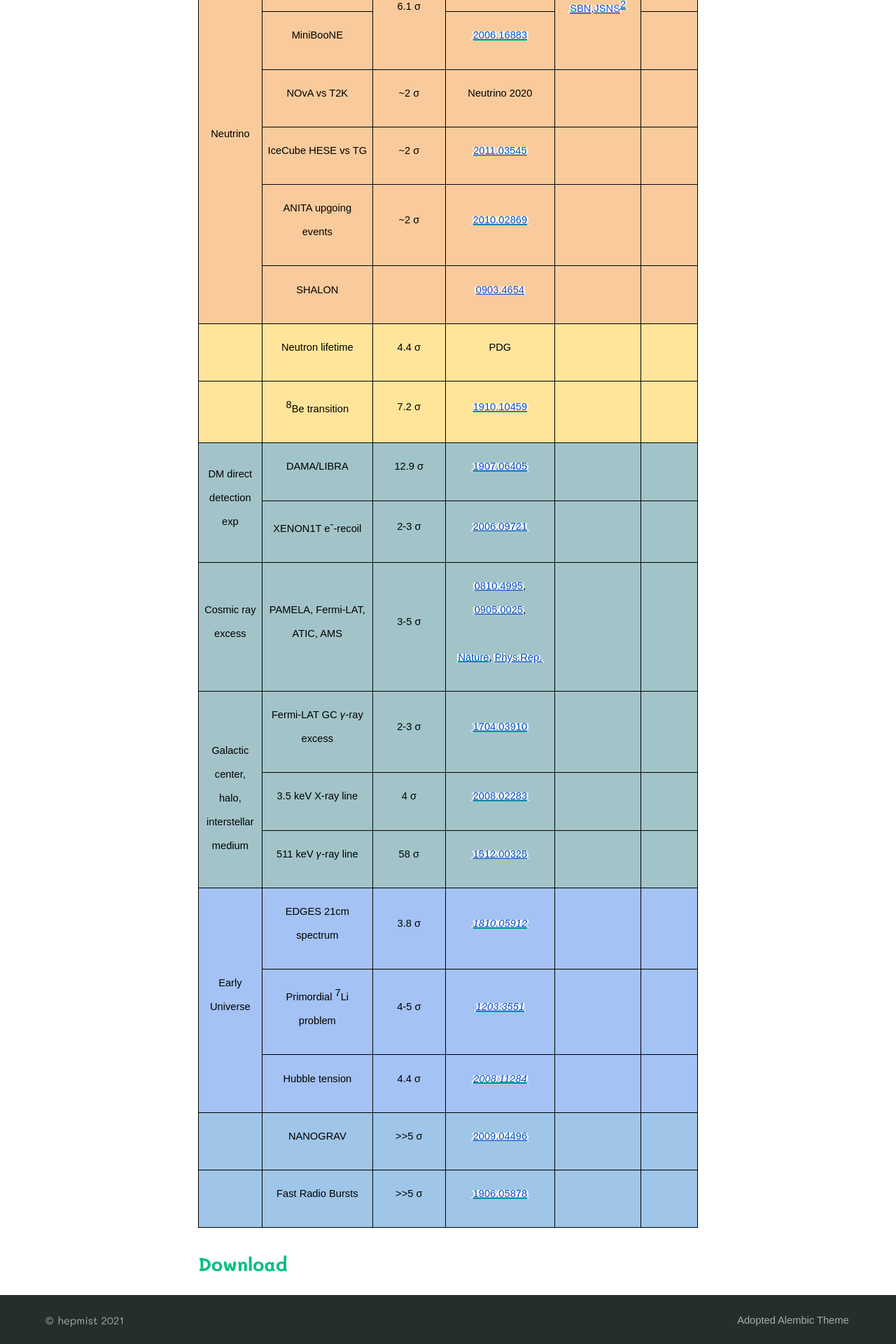
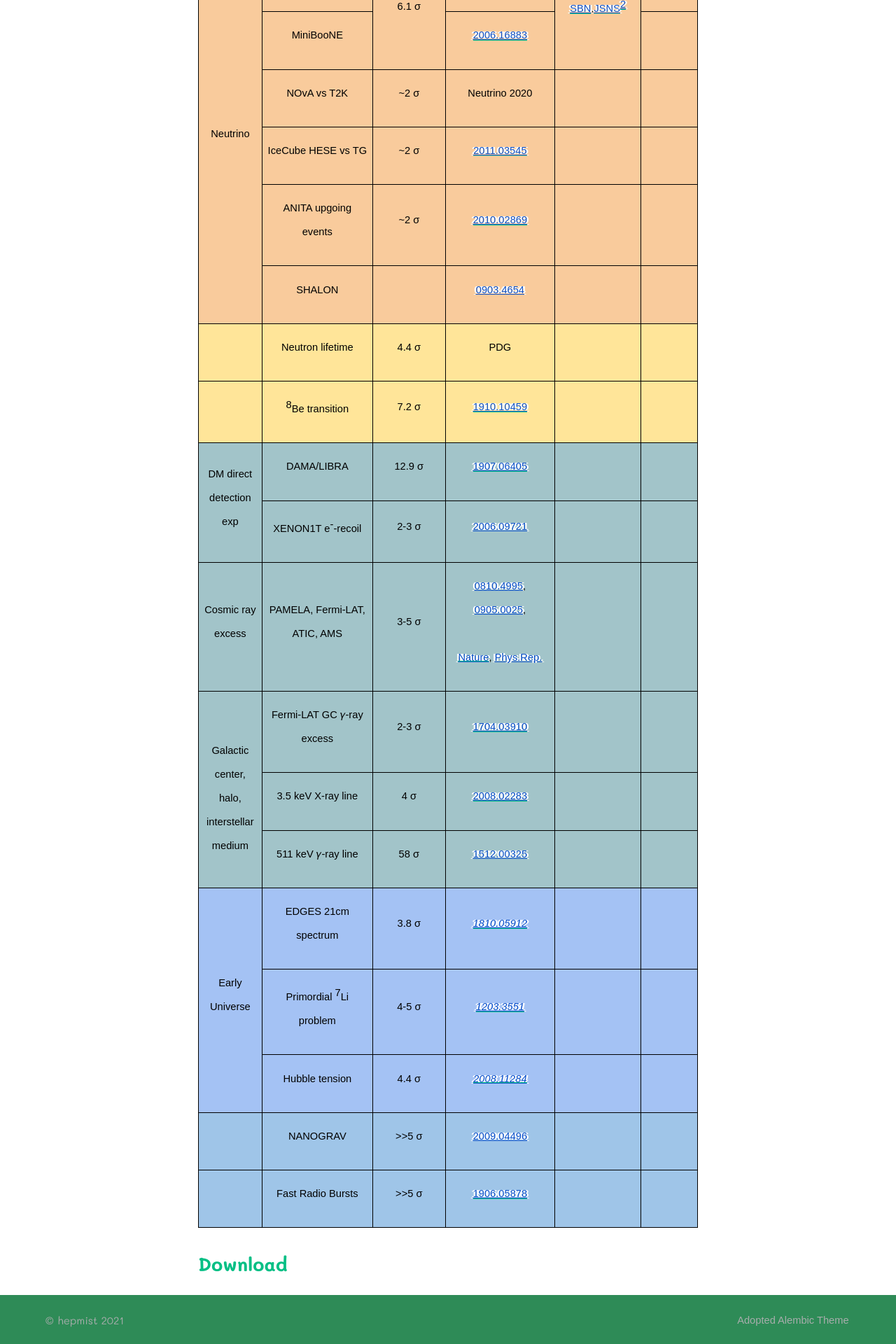
Before and after one commit to hepcomm/hepmist, a Jekyll site: the page built from index.md, in a window 1280 px wide. Shown: the part 1318-3238 px from the top of the page at 70% size. Built offline with Jekyll 4.4.1, drawn with Linux system fonts in a browser that asks for light colours.

Commit message:
Update _theme.scss

```diff
--- a/_sass/_theme.scss
+++ b/_sass/_theme.scss
@@ -86,7 +86,7 @@ body {
 }
 
 .footer {
-  background: $headingColour;
+  background: $footerBackgroundColour;
   color: $captionColour;
   a {
     color: $captionColour;
```
